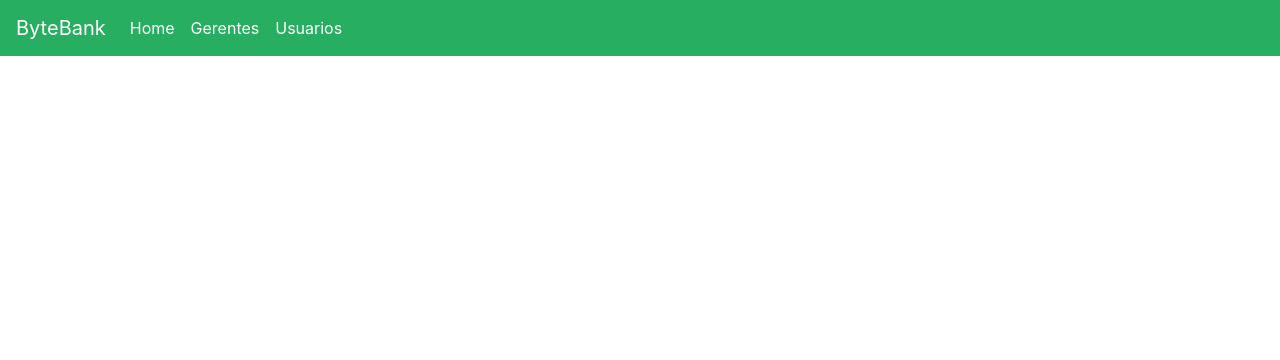
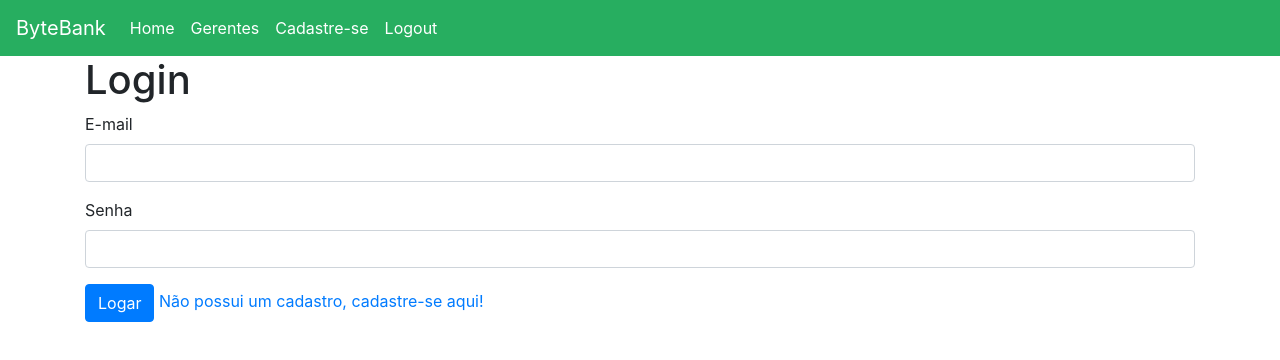
Before and after one commit to pedro-demeu/vuex-auth, a Vue app in the folder vuex-e-auth/: page /#/login in a window 1280 px wide. Shown: the top 360 px of the page. Built offline with nearby package versions, Linux system fonts and the light colour scheme.

Commit message:
Efetuando Login, e armazenando token

```diff
--- a/vuex-e-auth/src/App.vue
+++ b/vuex-e-auth/src/App.vue
@@ -17,8 +17,11 @@
           </li>
           <li class="nav-item">
             <router-link to="/cadastre-se" class="nav-link">
-              Usuarios
+              Cadastre-se
             </router-link>
+          </li>
+          <li class="nav-item">
+            <a href="#" class="nav-link" @click.prevent="efetuarLogout">Logout</a>
           </li>
         </ul>
       </div>
@@ -26,6 +29,16 @@
     <router-view/>
   </div>
 </template>
+<script>
+export default {
+  methods: {
+    efetuarLogout() {
+      localStorage.removeItem('token')
+      this.$router.push({ name: 'login'})
+    }
+  }
+}
+</script>
 
 <style>
 .navbar {
--- a/vuex-e-auth/src/router/index.js
+++ b/vuex-e-auth/src/router/index.js
@@ -3,6 +3,7 @@ import VueRouter from 'vue-router'
 import Gerentes from '../views/Gerentes.vue'
 import Home from '../views/Home.vue'
 import NovoUsuario from '../views/NovoUsuario.vue'
+import Login from '../views/Login.vue'
 Vue.use(VueRouter)
 
 const routes = [
@@ -20,6 +21,11 @@ const routes = [
     path: '/cadastre-se',
     name: 'novo.usuario',
     component: NovoUsuario
+  },
+  {
+    path: '/login',
+    name: 'login',
+    component: Login
   }
 ]
 
--- /dev/null
+++ b/vuex-e-auth/src/views/Login.vue
@@ -0,0 +1,47 @@
+<template>
+    <div class="container">
+        <h1>Login</h1>
+        <form @submit.prevent="efetuarLogin()">
+            <div class="form-group">
+                <label for="email">E-mail</label>
+                <input type="email" class="form-control" v-model="usuario.email">
+            </div>
+            <div class="form-group">
+                <label for="senha">Senha</label>
+                <input type="password" class="form-control" v-model="usuario.senha">
+            </div>
+            <button type='submit' class="btn btn-primary brn-block">
+                Logar
+            </button>
+            <router-link :to="{ name: 'novo.usuario' }">
+                Não possui um cadastro, cadastre-se aqui!
+            </router-link>
+        </form>
+    </div>
+</template>
+
+<script>
+import axios from 'axios'
+export default {
+    data() {
+        return {
+            usuario: {}
+        }
+    },
+    methods:{
+        efetuarLogin(){
+            axios.post('http://localhost:8000/auth/login', this.usuario)
+                .then(response => {
+                    console.log(response)
+                    localStorage.setItem('token', response.data.access_token)
+                    this.$router.push({ name: 'gerentes'})
+                })
+                .catch(err => console.log(err))
+        }
+    }
+}
+</script>
+
+<style>
+
+</style>
--- a/vuex-e-auth/src/views/NovoUsuario.vue
+++ b/vuex-e-auth/src/views/NovoUsuario.vue
@@ -36,7 +36,10 @@ export default {
   methods:{
     enviarFormulario () {
       axios.post('http://localhost:8000/auth/register', this.usuario)
-        .then(resposta => console.log(resposta))
+        .then(resposta => {
+          console.log(resposta)
+          this.$router.push({name: 'login'})
+        })
         .catch(erro => console.log(erro))
     }
   }
```
Also changed, not shown: 1 other file (tests, documents, lock files or other folders).
